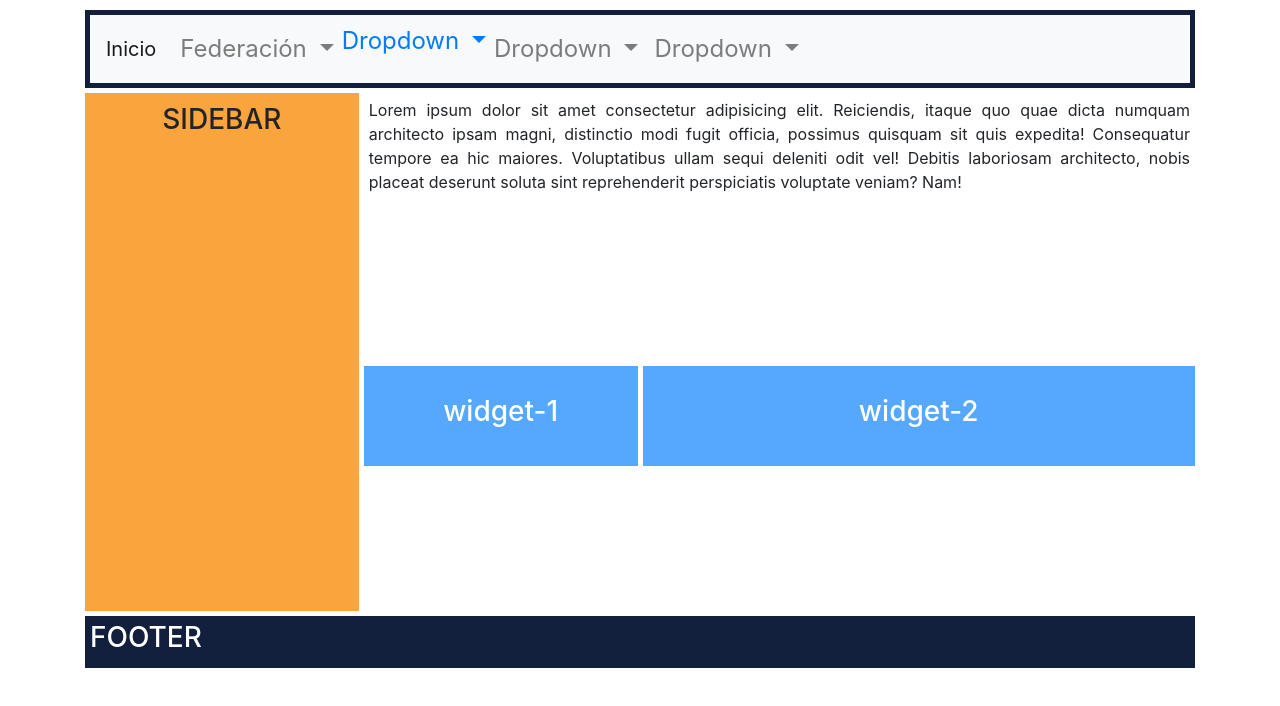
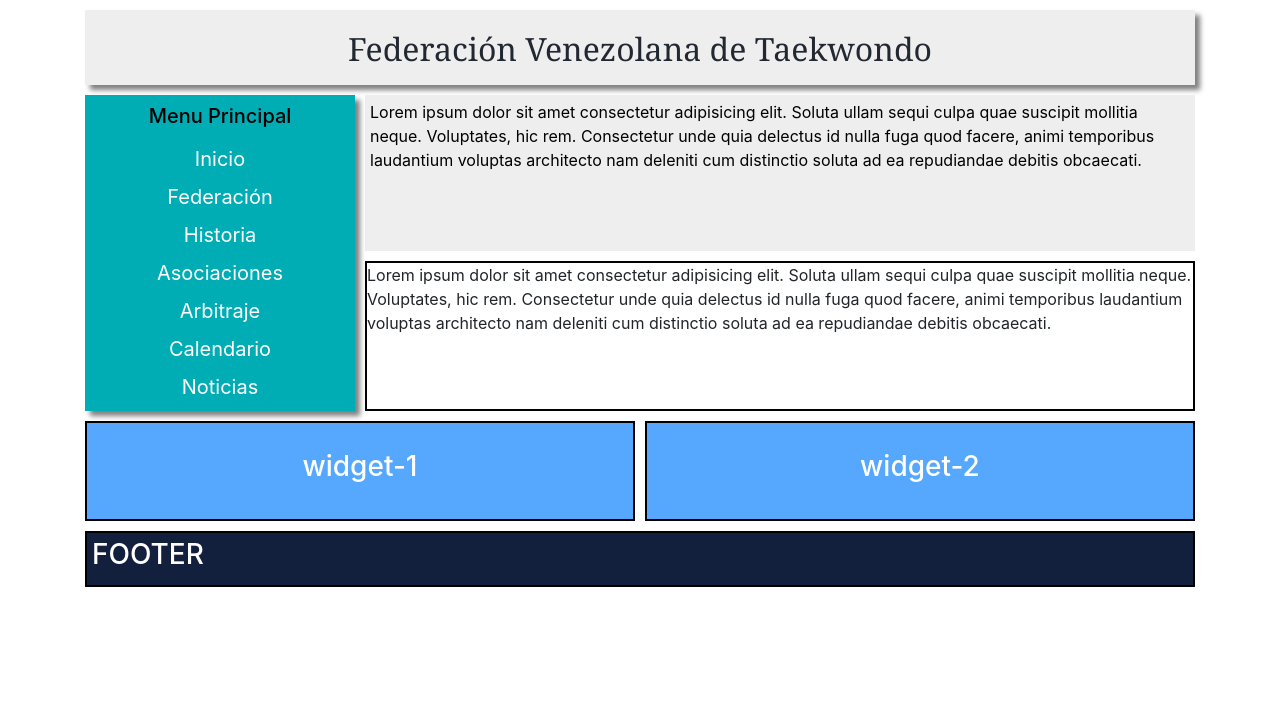
Before and after one commit to GokoshiJr/progra-web-e2, a website: page index.html in a window 1280 px wide. Drawn offline with nearby package versions, Linux system fonts and the light colour scheme.

Commit message:
Update sidebar, header
Actualizado sidebar y header

```diff
--- a/css/styles.css
+++ b/css/styles.css
@@ -1,56 +1,127 @@
-.element-nav {
-  font-size: 1.5rem;
-  color: black;
-}
-header {
-  color: black;
-}
+/* Estilos tasticos */
+
 .sombra1 {
   box-shadow: 5px 5px 5px rgba(0, 0, 0, 0.5);
 }
 
+/* container - grid */
 .container {
   width: 100%;
   max-width: auto;
   margin: 10px auto; /* auto para centrar la pag*/
   display: grid; /* display grid para empezar a trabajar con css grid*/
-  grid-gap: 5px; /* espaciado de 20px entre cada uno de los elementos del container*/
+  grid-gap: 10px; /* espaciado de 20px entre cada uno de los elementos del container*/
   grid-template-columns: repeat(4, 1fr); /* para establecer 3 col*/
   grid-template-rows: repeat(4, auto);
   /* especificar un area */
   grid-template-areas:
     'header    header     header      header'
-    'sidebar   contenido  contenido   contenido'
-    'sidebar   widget-1   widget-2    widget-2'
+    'sidebar   card1      card1       card1'
+    'sidebar   card2      card2       card2'
+    'widget-1   widget-1   widget-2    widget-2'
     'footer    footer     footer      footer';
+}
+
+/*  Header  */
+.container .header {
+  height: 75px;
+  background-color: #eeeeee;
+  color: #222831;
+  grid-area: header;
+}
+
+.nav-text {
+  text-align: center;
+  font-size: 2rem;
+  padding: 10px;
+  font-family: Georgia, 'Times New Roman', Times, serif;
+}
+
+@media (max-width: 991px) {
+  .nav-text {
+    font-size: 25px;
+    padding: 15px;
+  }
+}
+
+/* sidebar */
+
+.container .sidebar {
+  grid-column: 3 / 4; /* Empieza en la 3 y termina en la 4 col*/
+  /* background: #393e46; */
+  background: #00adb5;
+  text-align: justify;
+  display: flex; /* Flex box vertical, cuando queremos organizar elementos de forma vertical y horizontal*/
+  align-items: baseline;
+  justify-content: center;
+  /* min-height: 500px; */
+  grid-area: sidebar;
+
+  /* border: 2px solid black; */
+}
+
+a {
+  text-decoration: none;
+}
+
+.no-style {
+  list-style-type: none;
+  margin: 0;
+  padding: 0;
+}
+
+.vertical a {
+  display: block;
+  width: 200px;
+  color: #fff;
+  background-color: #00adb5;
+  text-align: center;
+  font-size: 20px;
+  padding: 4px;
+}
+
+.vertical a:hover,
+.vertical a:active {
+  background-color: #067e85;
+  text-decoration: none;
+  color: black;
+}
+
+.titulo {
+  text-align: center;
+  font-size: 20px;
+  padding: 4px;
+  color: black;
+}
+/* Contenido */
+
+.element-nav {
+  font-size: 1.5rem;
+  color: black;
+}
+
+.container .card1 {
+  background-color: #eeeeee;
+  color: black;
+  grid-area: card1;
+}
+.container .card2 {
+  border: 2px solid black;
+  grid-area: card2;
+}
+.container .card3 {
+  border: 2px solid black;
+  grid-area: card3;
 }
 
 .container > div, /* Para acceder a los div del container*/
 .container .header,
-.container .contenido,
+ .card1,
 .container .sidebar,
 .container .footer {
   /* background: white; */
   padding: 5px;
   border-radius: solid;
-}
-.container .header {
-  background: #12203e;
-  color: #ffffff;
-  grid-area: header;
-}
-.container .contenido {
-  grid-area: contenido;
-}
-.container .sidebar {
-  grid-column: 3/4; /* Empieza en la 3 y termina en la 4 col*/
-  background: #faa43d;
-  text-align: justify;
-  display: flex; /* Flex box vertical, cuando queremos organizar elementos de forma vertical y horizontal*/
-  align-items: baseline;
-  justify-content: center;
-  min-height: 500px;
-  grid-area: sidebar;
 }
 
 .container .widget-1,
@@ -65,14 +136,17 @@
 }
 .container .widget-1 {
   grid-area: widget-1;
+  border: 2px solid black;
 }
 
 .container .widget-2 {
   grid-area: widget-2;
+  border: 2px solid black;
 }
 
 .container .footer {
   background: #12203e;
   color: white;
   grid-area: footer;
+  border: 2px solid black;
 }
--- a/index.html
+++ b/index.html
@@ -11,134 +11,73 @@
     />
     <title>Evaluacion 2</title>
   </head>
+
   <body>
     <div class="container">
-      <header class="header">
-        <nav class="navbar navbar-expand-lg navbar-light bg-light">
-          <a class="navbar-brand" href="#">Inicio</a>
-          <button
-            class="navbar-toggler"
-            type="button"
-            data-toggle="collapse"
-            data-target="#navbarSupportedContent"
-            aria-controls="navbarSupportedContent"
-            aria-expanded="false"
-            aria-label="Toggle navigation"
-          >
-            <span class="navbar-toggler-icon"></span>
-          </button>
-
-          <div class="collapse navbar-collapse" id="navbarSupportedContent">
-            <ul class="navbar-nav mr-auto element-nav">
-              <li class="nav-item dropdown">
-                <a
-                  class="nav-link dropdown-toggle"
-                  href="#"
-                  id="navbarDropdown"
-                  role="button"
-                  data-toggle="dropdown"
-                  aria-haspopup="true"
-                  aria-expanded="false"
-                >
-                  Federaci&oacute;n
-                </a>
-                <div class="dropdown-menu" aria-labelledby="navbarDropdown">
-                  <a class="dropdown-item" href="#">Historia</a>
-                  <a class="dropdown-item" href="#">Leyendas</a>
-                  <a class="dropdown-item" href="#">Presidente</a>
-                  <a class="dropdown-item" href="#">Leyendas</a>
-                  <a class="dropdown-item" href="#">Asociaciones</a>
-                  <div class="dropdown-divider"></div>
-                  <a class="dropdown-item" href="#">Junta Directiva</a>
-                </div>
-              </li>
-
-              <li class="nav-item dropdown">
-                <a
-                  class="dropdown-toggle"
-                  href="#"
-                  id="navbarDropdown"
-                  role="button"
-                  data-toggle="dropdown"
-                  aria-haspopup="true"
-                  aria-expanded="false"
-                >
-                  Dropdown
-                </a>
-                <div class="dropdown-menu" aria-labelledby="navbarDropdown">
-                  <a class="dropdown-item" href="#">Action</a>
-                  <a class="dropdown-item" href="#">Another action</a>
-                  <div class="dropdown-divider"></div>
-                  <a class="dropdown-item" href="#">Something else here</a>
-                </div>
-              </li>
-
-              <li class="nav-item dropdown">
-                <a
-                  class="nav-link dropdown-toggle"
-                  href="#"
-                  id="navbarDropdown"
-                  role="button"
-                  data-toggle="dropdown"
-                  aria-haspopup="true"
-                  aria-expanded="false"
-                >
-                  Dropdown
-                </a>
-                <div class="dropdown-menu" aria-labelledby="navbarDropdown">
-                  <a class="dropdown-item" href="#">Action</a>
-                  <a class="dropdown-item" href="#">Another action</a>
-                  <div class="dropdown-divider"></div>
-                  <a class="dropdown-item" href="#">Something else here</a>
-                </div>
-              </li>
-
-              <li class="nav-item dropdown">
-                <a
-                  class="nav-link dropdown-toggle"
-                  href="#"
-                  id="navbarDropdown"
-                  role="button"
-                  data-toggle="dropdown"
-                  aria-haspopup="true"
-                  aria-expanded="false"
-                >
-                  Dropdown
-                </a>
-                <div class="dropdown-menu" aria-labelledby="navbarDropdown">
-                  <a class="dropdown-item" href="#">Action</a>
-                  <a class="dropdown-item" href="#">Another action</a>
-                  <div class="dropdown-divider"></div>
-                  <a class="dropdown-item" href="#">Something else here</a>
-                </div>
-              </li>
-            </ul>
-          </div>
+      <header class="header sombra1">
+        <nav class="nav-text">
+          Federaci&oacute;n Venezolana de Taekwondo
         </nav>
       </header>
-      <main class="contenido">
-        <p style="text-align: justify;">
-          Lorem ipsum dolor sit amet consectetur adipisicing elit. Reiciendis,
-          itaque quo quae dicta numquam architecto ipsam magni, distinctio modi
-          fugit officia, possimus quisquam sit quis expedita! Consequatur
-          tempore ea hic maiores. Voluptatibus ullam sequi deleniti odit vel!
-          Debitis laboriosam architecto, nobis placeat deserunt soluta sint
-          reprehenderit perspiciatis voluptate veniam? Nam!
-        </p>
-      </main>
-      <aside class="sidebar">
-        <h3 class="sidebar">SIDEBAR</h3>
+      <article class="card1">
+        Lorem ipsum dolor sit amet consectetur adipisicing elit. Soluta ullam
+        sequi culpa quae suscipit mollitia neque. Voluptates, hic rem.
+        Consectetur unde quia delectus id nulla fuga quod facere, animi
+        temporibus laudantium voluptas architecto nam deleniti cum distinctio
+        soluta ad ea repudiandae debitis obcaecati.
+      </article>
+      <article class="card2">
+        Lorem ipsum dolor sit amet consectetur adipisicing elit. Soluta ullam
+        sequi culpa quae suscipit mollitia neque. Voluptates, hic rem.
+        Consectetur unde quia delectus id nulla fuga quod facere, animi
+        temporibus laudantium voluptas architecto nam deleniti cum distinctio
+        soluta ad ea repudiandae debitis obcaecati.
+      </article>
+      <!-- <article class="card3">
+        Lorem ipsum dolor sit amet consectetur adipisicing elit. Soluta ullam
+        sequi culpa quae suscipit mollitia neque. Voluptates, hic rem.
+        Consectetur unde quia delectus id nulla fuga quod facere, animi
+        temporibus laudantium voluptas architecto nam deleniti cum distinctio
+        soluta ad ea repudiandae debitis obcaecati.
+      </article> -->
+      <!-- <div class="card card1" style="width: 18rem;">
+        <img src="..." class="card-img-top" alt="..." />
+        <div class="card-body">
+          <p class="card-text">
+            Some quick example text to build on the card title and make up the
+            bulk of the card's content.
+          </p>
+        </div>
+      </div> -->
+
+      <aside class="sidebar sombra1">
+        <ul class="no-style vertical">
+          <h2 class="titulo">
+            Menu Principal
+          </h2>
+          <li><a href="#">Inicio</a></li>
+          <li><a href="#">Federaci&oacute;n</a></li>
+          <li><a href="#">Historia</a></li>
+          <li><a href="#">Asociaciones</a></li>
+          <li><a href="#">Arbitraje</a></li>
+          <li><a href="#">Calendario</a></li>
+          <li><a href="#">Noticias</a></li>
+        </ul>
       </aside>
+
       <div class="widget-1">
         <h3>widget-1</h3>
       </div>
+
       <div class="widget-2">
         <h3>widget-2</h3>
       </div>
+
       <footer class="footer">
         <h3>FOOTER</h3>
       </footer>
     </div>
+
     <!-- Optional JavaScript -->
     <!-- jQuery first, then Popper.js, then Bootstrap JS -->
     <script src="./node_modules/jquery/dist/jquery.slim.min.js"></script>
```
Also changed, not shown: img/feve-tkd-logo-1-300x110.png (added), img/fvt-3-300x187.png (added).
